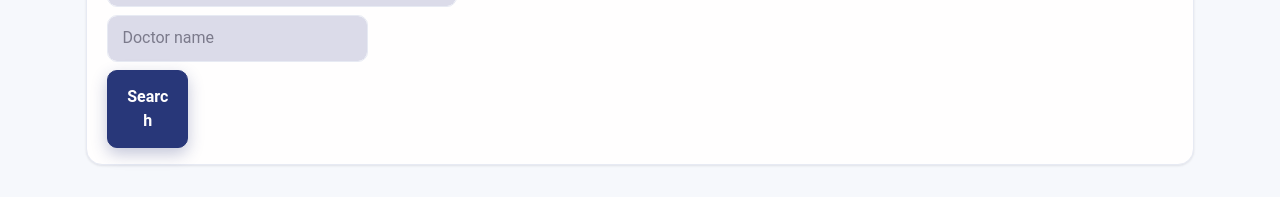
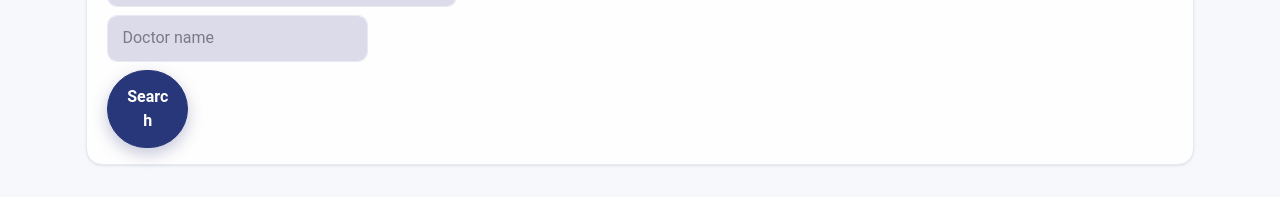
Before and after one commit to Chathu8616/e-channeling-system, a React (Vite) app in the folder echanneling-frontend/: page /doctors in a window 1280 px wide. Shown: the part 328-525 px from the top of the page. Built offline with nearby package versions, Linux system fonts and the light colour scheme; no server answers.

Commit message:
Make all primary action buttons the same size and shape

```diff
--- a/echanneling-frontend/src/pages/auth/RegisterPage.jsx
+++ b/echanneling-frontend/src/pages/auth/RegisterPage.jsx
@@ -91,7 +91,7 @@ export default function RegisterPage() {
 
         {error && <p className="text-danger">{error}</p>}
 
-        <button type="submit" className="btn btn-primary w-100" disabled={submitting}>
+        <button type="submit" className="btn btn-primary w-100 rounded-pill" disabled={submitting}>
           {submitting ? 'Creating account...' : 'Register'}
         </button>
 
--- a/echanneling-frontend/src/pages/doctors/DoctorSearchPage.jsx
+++ b/echanneling-frontend/src/pages/doctors/DoctorSearchPage.jsx
@@ -74,7 +74,7 @@ export default function DoctorSearchPage() {
           />
         </div>
         <div className="col-md-1">
-          <button type="submit" className="btn btn-primary w-100">
+          <button type="submit" className="btn btn-primary w-100 rounded-pill">
             Search
           </button>
         </div>
--- a/echanneling-frontend/src/pages/payments/PaymentPage.jsx
+++ b/echanneling-frontend/src/pages/payments/PaymentPage.jsx
@@ -87,11 +87,11 @@ export default function PaymentPage() {
         {error && <p className="text-danger">{error}</p>}
 
         {payment?.status === 'FAILED' ? (
-          <button type="button" className="btn btn-primary w-100" onClick={handleRetry} disabled={submitting}>
+          <button type="button" className="btn btn-primary w-100 rounded-pill" onClick={handleRetry} disabled={submitting}>
             {submitting ? 'Retrying...' : 'Retry payment'}
           </button>
         ) : (
-          <button type="button" className="btn btn-primary w-100" onClick={handlePay} disabled={submitting}>
+          <button type="button" className="btn btn-primary w-100 rounded-pill" onClick={handlePay} disabled={submitting}>
             {submitting ? 'Processing...' : 'Pay now'}
           </button>
         )}
```
